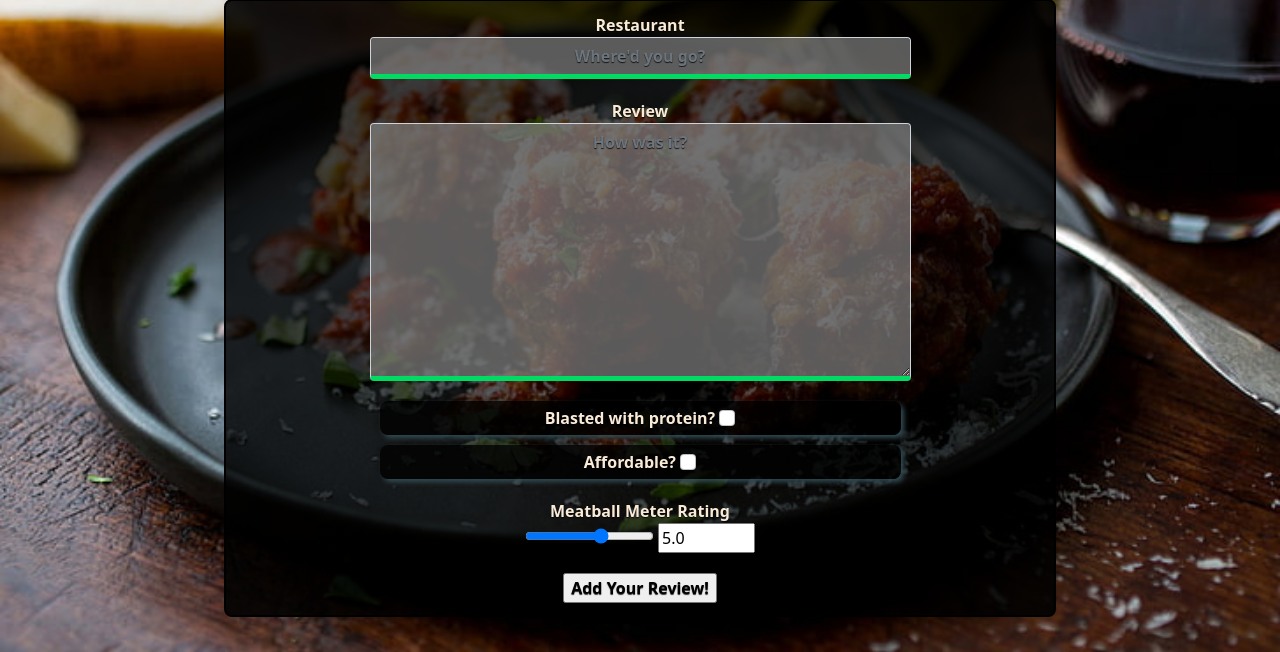
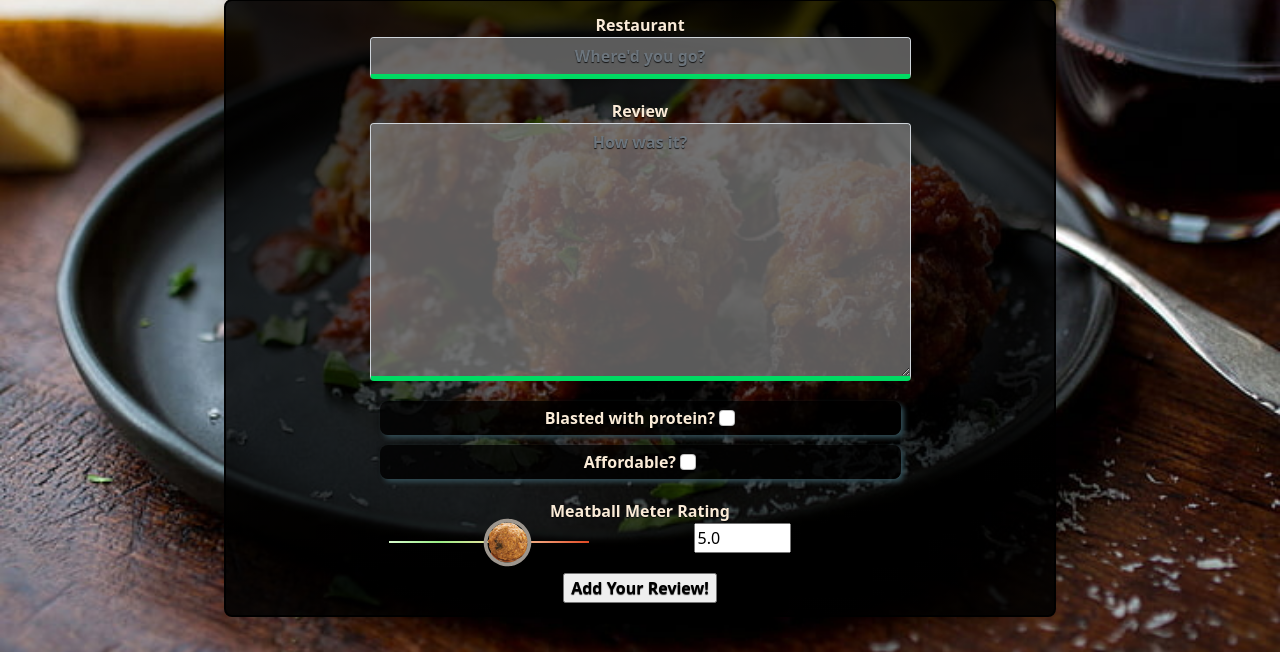
Before and after one commit to DouglasH9/possible_meatball_meter, a Flask app: page /add_review in a window 1280 px wide. Shown: the part 192-844 px from the top of the page. Run offline with Flask 2, Linux system fonts and the light colour scheme; the visitor is signed in with stand-in values (Sample User, id 1).

Commit message:
added slider animations and logic

```diff
--- a/flask_app/static/css/add_review.css
+++ b/flask_app/static/css/add_review.css
@@ -148,5 +148,65 @@ body {
 }
 
 #slider {
+    min-height: fit-content;
     margin-bottom: 20px;
 }
+
+.range {
+    -webkit-appearance: none;
+    -moz-appearance: none;
+    left: 50%;
+    top: 50%;
+    width: 200px;
+    margin-top: 10px;
+    transform: translate(-50%, -50%);
+}
+
+input[type=range]::-webkit-slider-runnable-track {
+    -webkit-appearance: none;
+    background: rgba(59,173,227,1);
+    background: -moz-linear-gradient(45deg, rgba(129, 243, 95, 0.3), rgba(53, 218, 12, 0.5), rgba(211, 207, 93, 0.6), rgba(235, 116, 61, 0.7), rgba(221, 52, 10, 0.9) 100%);
+    background: -webkit-gradient(left bottom, right top, color-stop(0%, rgba(129, 243, 95, 0.3), rgba(53, 218, 12, 0.5), rgba(211, 207, 93, 0.6), rgba(235, 116, 61, 0.7), rgba(221, 52, 10, 0.9)));
+    background: -webkit-linear-gradient(45deg, rgba(129, 243, 95, 0.3), rgba(53, 218, 12, 0.5), rgba(211, 207, 93, 0.6), rgba(235, 116, 61, 0.7), rgba(221, 52, 10, 0.9) 100%);
+    background: -o-linear-gradient(45deg, rgba(129, 243, 95, 0.3), rgba(53, 218, 12, 0.5), rgba(211, 207, 93, 0.6), rgba(235, 116, 61, 0.7), rgba(221, 52, 10, 0.9) 100%);
+    background: -ms-linear-gradient(45deg, rgba(129, 243, 95, 0.3), rgba(53, 218, 12, 0.5), rgba(211, 207, 93, 0.6), rgba(235, 116, 61, 0.7), rgba(221, 52, 10, 0.9) 100%);
+    background: linear-gradient(45deg, rgba(129, 243, 95, 0.3), rgba(53, 218, 12, 0.5), rgba(211, 207, 93, 0.6), rgba(235, 116, 61, 0.7), rgba(221, 52, 10, 0.9) 100%);
+    filter: progid:DXImageTransform.Microsoft.gradient( startColorstr='#3bade3 ', endColorstr='#ff357f ', GradientType=1 );
+    height: 2px;
+}
+
+input[type=range]::-webkit-slider-thumb {
+    -webkit-appearance: none;
+    border: 2px solid;
+    border-radius: 50%;
+    height: 25px;
+    width: 25px;
+    max-width: 80px;
+    position: relative;
+    bottom: 11px;
+    background-color: transparent;
+    background-image: url("/static/imgs/meatball.png");
+    background-size: cover;
+    transform: scale(1.9) rotateZ(var(--thumb-rotate, 10deg));
+    cursor: -webkit-grab;
+    -webkit-transition: border 1000ms ease;
+    transition: border 1000ms ease;
+}
+
+input[type=range]::-moz-range-thumb {
+    -moz-appearance: none;
+    border: 2px solid;
+    border-radius: 50%;
+    height: 25px;
+    width: 25px;
+    max-width: 80px;
+    position: relative;
+    bottom: 11px;
+    background-color: transparent;
+    background-image: url("/static/imgs/meatball.png");
+    background-size: cover;
+    transform: scale(1.9) rotateZ(var(--thumb-rotate, 10deg));
+    cursor: -moz-grab;
+    -moz-transition: border 1000ms ease;
+    transition: border 1000ms ease;
+}
--- a/flask_app/static/js/checkField.js
+++ b/flask_app/static/js/formField.js
@@ -2,6 +2,7 @@ let blastBox = document.getElementById("is_blasted")
 let affordBox = document.getElementById("is_affordable")
 let checkField1 = document.getElementById("check_field1")
 let checkField2 = document.getElementById("check_field2")
+let thumbSlide = document.getElementById("rating")
 
 console.log(blastBox)
 
@@ -24,3 +25,8 @@ affordBox.addEventListener("change", function() {
         checkField2.classList.remove("checked")
     }
 })
+
+thumbSlide.addEventListener("input", () => {
+    const value = Number(thumbSlide.value)/10
+    thumbSlide.style.setProperty("--thumb-rotate", `${value * 720}deg`);
+})
--- a/flask_app/templates/add_review.html
+++ b/flask_app/templates/add_review.html
@@ -38,7 +38,7 @@
             <label class="block fancy_words" for="rating">Meatball Meter Rating</label>
             <!-- two inputs with same name for meatball meter so users can see value of range slider. set each oninput listeners to each other's values so they're synced -->
             <div class="block" id="slider">
-                <input type="range" name="rating" id="rating" min="0" max="8.3" step="0.1" value="5.0"  oninput="rangevalue.value=value">
+                <input class="range" type="range" name="rating" id="rating" min="0" max="8.3" step="0.1" value="5.0"  oninput="rangevalue.value=value">
                 <input type="number" min="0" max="8.3" step="0.1" value="5.0" id="rangevalue" oninput="rating.value=value">
             </div>
             <input class="block fancy_words" type="submit" name="submit" value="Add Your Review!">
@@ -51,6 +51,6 @@
             {% endfor %}
         {% endif %}
     {% endwith %}
-    <script src="{{ url_for('static', filename='js/checkField.js') }}"></script>
+    <script src="{{ url_for('static', filename='js/formField.js') }}"></script>
 </body>
 </html>
```
Also changed, not shown: flask_app/static/imgs/meatball.png (added).
